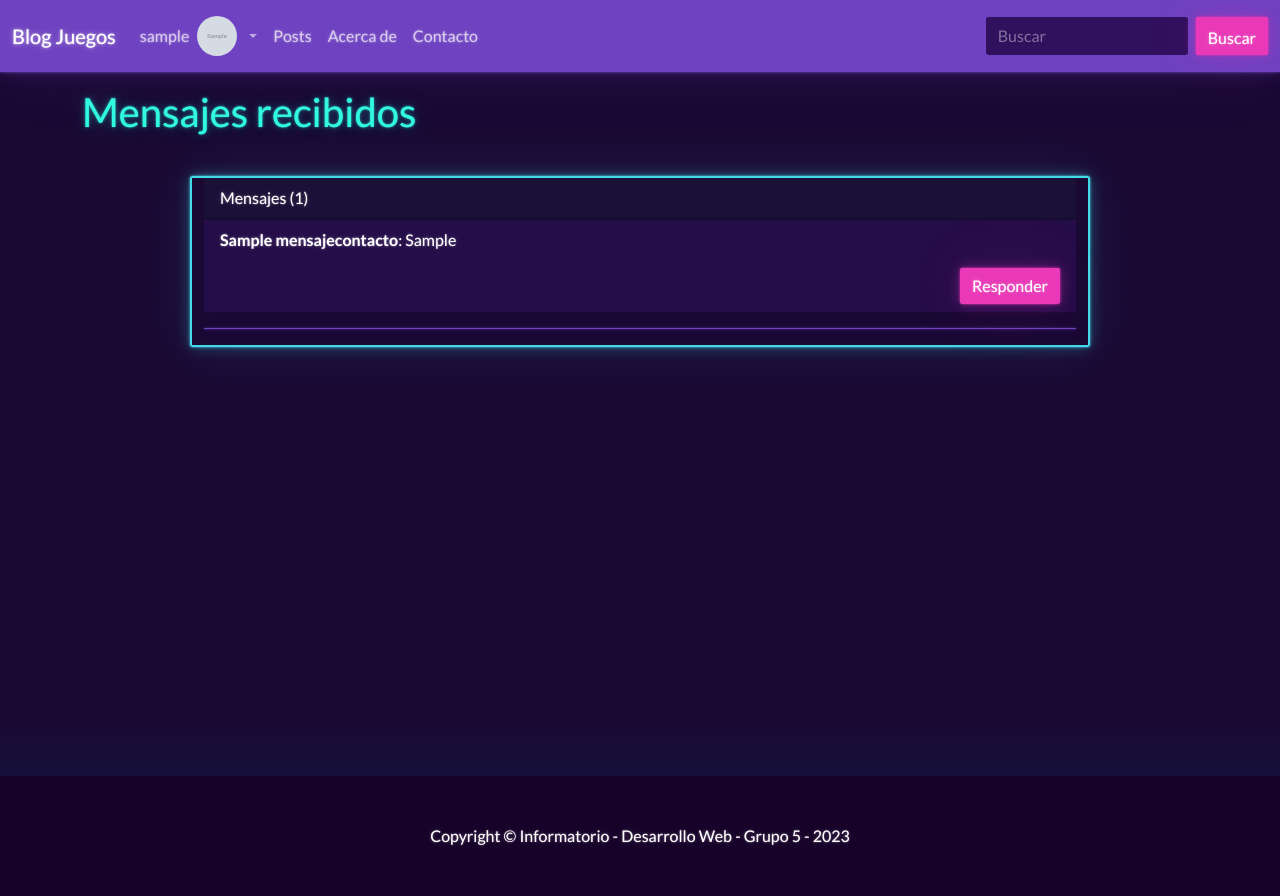
After one commit to LucasNahuel/blog_grupo_5, a Django app: page /contacto/mensajes/ in a window 1280 px wide. The commit adds this page. Run offline with Django 4.2, Linux system fonts and the light colour scheme; a user stored in the database is signed in; tables that the repository leaves empty hold one stand-in row (values such as "Sample post"); grey boxes marked "Sample" are stand-in pictures; some libraries are stand-ins or nearby versions.

Commit message:
añade listado de mensajes para admin, mixins para editar perfil, corrige los botones de los comentarios

```diff
--- /dev/null
+++ b/contacto/mixins.py
@@ -0,0 +1,5 @@
+from django.contrib.auth.mixins import UserPassesTestMixin
+
+class Superuser_mixin(UserPassesTestMixin):
+    def test_func(self):
+        return self.request.user.is_superuser
--- a/contacto/urls.py
+++ b/contacto/urls.py
@@ -1,7 +1,7 @@
 from django.urls import path
-from .views import form_contacto
+from .views import form_contacto, Listar_contactos
 
 urlpatterns = [
     path('', form_contacto, name='form_contacto'),
-
+    path('mensajes/', Listar_contactos.as_view(), name='lista_mensajes' )
 ]
--- a/contacto/views.py
+++ b/contacto/views.py
@@ -2,12 +2,17 @@ from django.shortcuts import render, redirect
 from .forms import ContactoForm
 from django.contrib import messages
 from .models import MensajeContacto
-
-
+from django.views.generic import ListView
+from .mixins import Superuser_mixin
+from django.urls import reverse
 # Create your views here.
 
 
 def form_contacto(request):
+
+    if request.user.is_superuser:
+        return redirect('lista_mensajes')
+
     if request.method == 'POST':
         form = ContactoForm(request.POST)
         if form.is_valid():
@@ -23,3 +28,9 @@ def form_contacto(request):
     mensajes = MensajeContacto.objects.all()
 
     return render(request, 'contacto/form_contacto.html', {'form': form, 'mensajes': mensajes})
+
+
+class Listar_contactos(Superuser_mixin, ListView):
+    template_name = 'contacto/lista_mensajes.html'
+    model = MensajeContacto
+    context_object_name = 'mensajes'
--- a/templates/base.html
+++ b/templates/base.html
@@ -72,7 +72,24 @@
                   </li>
 
                   <li class="nav-item">
-                    <a class="nav-link" href="{% url 'form_contacto' %}"><font style="vertical-align: inherit;"><font style="vertical-align: inherit;">Contacto</font></font></a>
+                    <a class="nav-link"
+
+
+                    {% if user.is_superuser %}
+
+
+                    href="{% url 'lista_mensajes' %}"
+
+                    {% else %}
+
+                    href="{% url 'form_contacto' %}"
+
+                    {% endif %}
+
+
+
+
+                    ><font style="vertical-align: inherit;"><font style="vertical-align: inherit;">Contacto</font></font></a>
                   </li>
 
 
@@ -124,10 +141,12 @@
                     <div class="card border-light mb-4">
                         <div class="card-header">Buscar</div>
                         <div class="card-body">
-                            <div class="input-group">
-                                <input class="form-control" type="text" placeholder="Busca algo..." aria-label="Busca algo..." aria-describedby="button-search" />
-                                <button class="btn btn-primary" id="button-search" type="button">Ir!</button>
+                            <form action="{% url 'buscar_post' %}" style="margin: 0;">
+                            <div class="input-group" style="display: flex; align-items: center;">
+                                <input class="form-control" type="text" placeholder="Busca algo..." aria-label="Busca algo..." aria-describedby="button-search" name="q" style="max-height: 36px;"/>
+                                <button class="btn btn-secondary" id="button-search" type="submit">Ir!</button>
                             </div>
+                          </form>
                         </div>
                     </div>
                     <!-- Categories widget-->
--- /dev/null
+++ b/templates/contacto/lista_mensajes.html
@@ -0,0 +1,44 @@
+{% extends 'base.html' %}
+{% load static %}
+
+
+{% block content %}
+
+    <h1>Mensajes recibidos</h1>
+<div class="card border-light" style="max-width: 900px; margin: 2em auto;">
+    <div class="card-header">
+    Mensajes ({{mensajes|length}})
+    </div>
+    <ul class="list-group list-group-flush">
+
+
+        {% if mensajes %}
+
+        {% for msj in mensajes %}
+
+        <li class="list-group-item">
+
+            <p><strong>{{msj.nombre}}</strong>: {{msj.mensaje}}</p>
+
+            <div style="display: flex; justify-content: end;">
+                <a href="mailto: {{msj.correo}}"><button class="btn btn-secondary">Responder</button></a>
+            </div>
+
+        </li>
+        <hr class="hr"/>
+        {% endfor %}
+
+        {% else %}
+            <li class="list-group-item" style="display: flex; align-items: center; justify-content: center;">
+                <p class="text-warning">No hay nuevos mensajes!</p>
+            </li>
+        {% endif %}
+
+    </ul>
+</div>
+{% endblock content %}
+
+
+{% block sidebar %}
+
+{% endblock sidebar %}
--- a/templates/post/buscar_post.html
+++ b/templates/post/buscar_post.html
@@ -37,7 +37,10 @@
                 <div class="card-body">
                     <div class="small text-muted">{{post.fecha}}</div>
                     <h2 class="card-title h4">{{post.titulo}}</h2>
-                    <p class="card-text">{{post.cuerpo}}</p>
+                    <p class="card-text" style="display: -webkit-box;
+                    -webkit-box-orient: vertical;
+                    -webkit-line-clamp: 3;
+                    overflow: hidden;">{{post.cuerpo}}</p>
 
 
                     <div class="card-text card-tags-container"><span class="badge bg-secondary"><i class="fa-solid fa-layer-group"></i>{{post.categoria}}</span> </div>
--- a/templates/post/detalle_post.html
+++ b/templates/post/detalle_post.html
@@ -68,7 +68,7 @@
 
 
                 {% if comentario.creador == user or comentario.publicacion.creador == user or user.is_superuser %}
-                    <div style="position: absolute; padding: 1em; bottom:0; right: 0; display: flex; gap: 1em;">
+                    <div style="display: flex; gap: 1em; justify-content: end;">
 
                         <a href="{% url 'borrar_comentario' comentario.id %}" class="link-icon text-danger"><i class="fa-solid fa-trash"></i></a>
                         <a href="{% url 'editar_comentario' comentario.id %}" class="link-icon text-success"><i class="fa-solid fa-pen-to-square"></i></a>
@@ -79,6 +79,7 @@
 
 
             </li>
+            <hr class="hr"/>
             {% endfor %}
 
             {% else %}
--- /dev/null
+++ b/usuarios/mixins.py
@@ -0,0 +1,5 @@
+from django.contrib.auth.mixins import UserPassesTestMixin
+
+class Propietario_perfil(UserPassesTestMixin):
+    def test_func(self):
+        return self.get_object() == self.request.user or self.request.user.is_superuser
--- a/usuarios/views.py
+++ b/usuarios/views.py
@@ -7,7 +7,7 @@ from .forms import RegistrarseForm, UserLoginForm, EditarPerfilForm
 from django.contrib.auth import login, views
 from django.urls import reverse
 from django.contrib import messages
-
+from .mixins import Propietario_perfil
 # Create your views here.
 
 class RegistrarseView(CreateView):
@@ -39,7 +39,7 @@ def mi_perfil_view(request):
 
     return render(request,'usuarios/mi-perfil.html',{})
 
-class EditarPerfilView(UpdateView):
+class EditarPerfilView(Propietario_perfil, UpdateView):
     model = Usuario
     template_name = 'usuarios/editar-perfil.html'
     form_class=EditarPerfilForm
```
